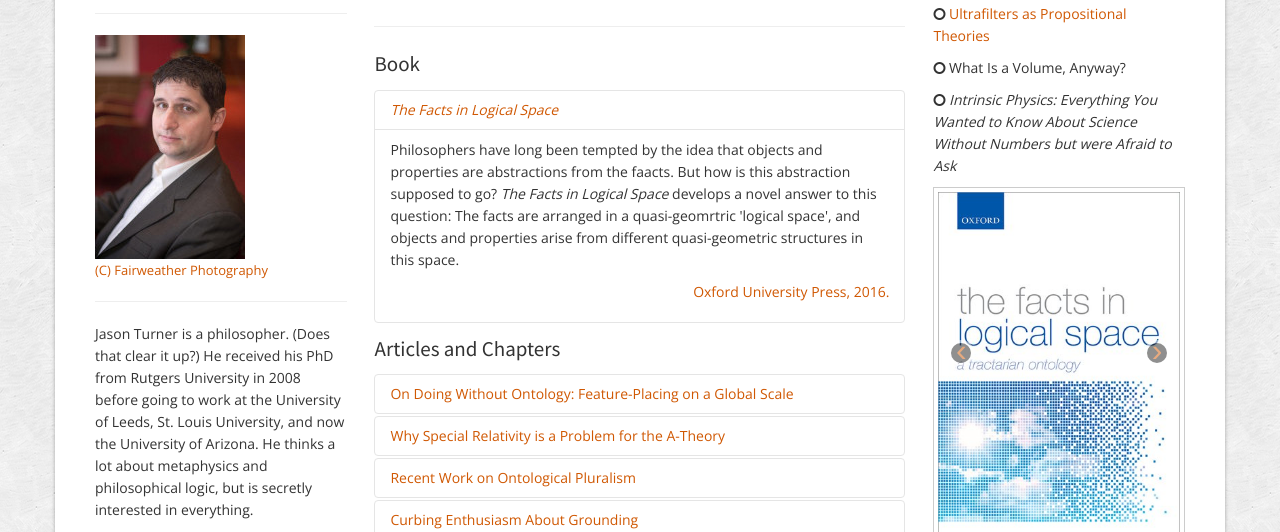
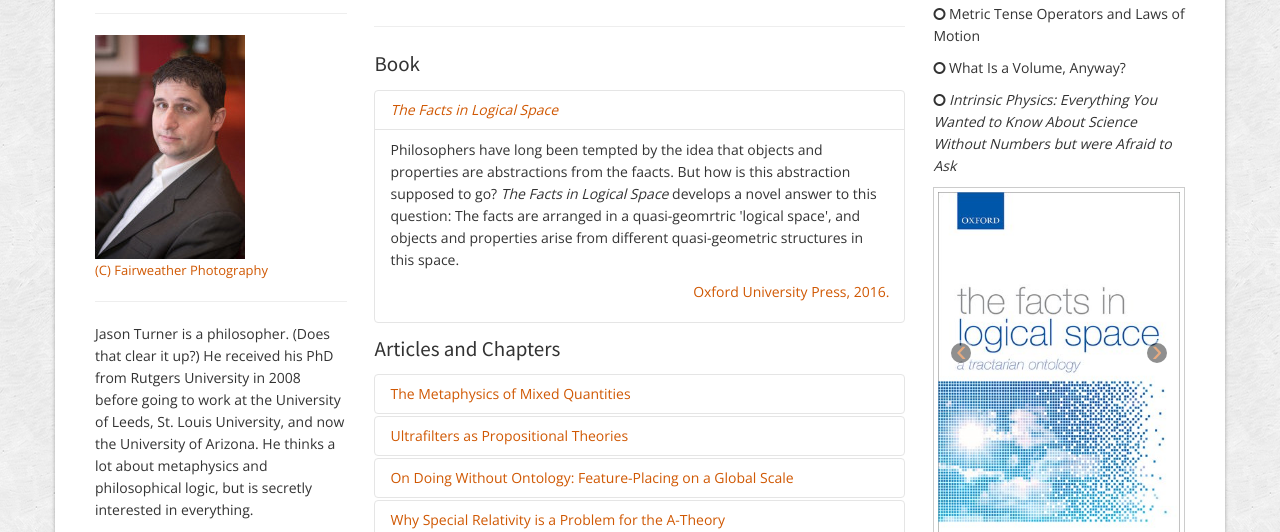
Before and after one commit to jasontturner/JasonTTurner.github.io, a plain HTML site: page index.html in a window 1280 px wide. Shown: the part 268-800 px from the top of the page. Drawn offline with nearby package versions, Linux system fonts and the light colour scheme; a script that the page names is missing.

Commit message:
Add files via upload

```diff
--- a/index.html
+++ b/index.html
@@ -70,6 +70,7 @@
                             <li><a href="https://philpapers.org/profile/10785" target="_blank">PhilPapers</a></li>
                             <li><a href="https://scholar.google.co.uk/citations?user=CN9KaRwAAAAJ&hl=en" target="_blank">Google Scholar</a></li>
                             <li><a href="mailto:jason.t.turner@gmail.com" target="_top">Contact</a></li>
+                            <!----
                             <li class="active dropdown"><a href="" class="dropdown-toggle">LaTeX<strong class="caret"></strong></a>
                               <ul class="dropdown-menu">
 							<li class="dropdown">
@@ -89,6 +90,7 @@
                             </ul>
                             </li>
                             </ul>
+                        -->
                             </div>
                       </div>
                     </div>
@@ -147,6 +149,40 @@
           <h4>Articles and Chapters</h4>
 <div class="jaccordion" id="accordion2">
 
+
+	<div class="accordion-group">
+                    <div class="accordion-heading">
+                      <a class="accordion-toggle" data-toggle="collapse" data-parent="#accordion2" href="#MixedQs">
+                            The Metaphysics of Mixed Quantities
+                      </a>
+                  </div>
+                        <div id="MixedQs" class="accordion-body collapse" active:false>
+                        <div class="accordion-inner">
+                          <p><i>Nous</i>, forthcoming.</p>
+                          <a class="btn btn-primary" href="storage/Quantities-Web.pdf" target="_blank">Penultimate Draft</a>
+                          <a class="btn btn-inverse" href="https://onlinelibrary.wiley.com/doi/10.1111/nous.70003" target="_blank">Final Version</a>
+                        </div>
+                        </div>
+            </div>
+
+
+
+	<div class="accordion-group">
+                    <div class="accordion-heading">
+                      <a class="accordion-toggle" data-toggle="collapse" data-parent="#accordion2" href="#Ultrafilters">
+                            Ultrafilters as Propositional Theories
+                      </a>
+                  </div>
+                        <div id="Ultrafilters" class="accordion-body collapse" active:false>
+                        <div class="accordion-inner">
+                          <p><i>The Philosophy Compass</i> 20.7: 1-15.</p>
+                          <a class="btn btn-primary" href="storage/Ultrafilters-Web.pdf" target="_blank">Penultimate Draft</a>
+                           <a class="btn btn-inverse" href="https://compass.onlinelibrary.wiley.com/doi/full/10.1111/phc3.70047" target="_blank">Final Version</a>
+                        </div>
+                        </div>
+            </div>
+
+
 	<div class="accordion-group">
                     <div class="accordion-heading">
                       <a class="accordion-toggle" data-toggle="collapse" data-parent="#accordion2" href="#RamseyON">
@@ -155,8 +191,9 @@
                   </div>
                         <div id="RamseyON" class="accordion-body collapse" active:false>
                         <div class="accordion-inner">
-                          <p>Forthcoming in K. Bennett and Dean Zimmerman (ed.), <i>Oxford Studies in Metaphysics</i> (Oxford University Press).</p>
+                          <p>In K. Bennett and Dean Zimmerman (ed.), <i>Oxford Studies in Metaphysics</i> (Oxford University Press, 2025): 385--406.</p>
                           <a class="btn btn-primary" href="storage/RamseyNihilism-Web.pdf" target="_blank">Penultimate Draft</a>
+                        <a class="btn btn-inverse" href="https://academic.oup.com/book/59865/chapter/511445401" target="_blank">Final Version</a>
                         </div>
                         </div>
             </div>
@@ -459,10 +496,11 @@
 
 					<h3>Works in Progress</h3>
              	    <!-- <p><i class="icon-circle-blank"></i> <a href="storage/Safely-Believing.pdf" target="_blank">Safely Believing in B-Time</a></p>-->
-              	     <p><i class="icon-circle-blank"></i> <a href="storage/Ultrafilters-Web.pdf" target="_blank">Ultrafilters as Propositional Theories</a></p>
+              	     <!--<p><i class="icon-circle-blank"></i> <a href="storage/Ultrafilters-Web.pdf" target="_blank">Ultrafilters as Propositional Theories</a></p>-->
 					 <!--<p><i class="icon-circle-blank"></i> <a href="storage/Choice-Web.pdf" target="_blank">The Axiom of Choice is a Logical Truth</a></p>
 					 <p><i class="icon-circle-blank"></i> <a href="storage/PSO-Web.pdf" target="_blank">The Expressive Equivalence of Plural and Second-Order Logic</a></p>-->
-					 <p><i class="icon-circle-blank"></i> What Is a Volume, Anyway?</i>
+					 <p><i class="icon-circle-blank"></i> Metric Tense Operators and Laws of Motion</i>
+                     <p><i class="icon-circle-blank"></i> What Is a Volume, Anyway?</i>
                      <p><i class="icon-circle-blank"></i> <i>Intrinsic Physics: Everything You Wanted to Know About Science Without Numbers but were Afraid to Ask</i>
 
 
@@ -490,7 +528,8 @@
 
 
 			<h3>Book Reviews</h3>
-					<p><i class="icon-circle-blank"></i>  <a href="https://ndpr.nd.edu/news/one-being-an-investigation-into-the-unity-of-reality-and-of-its-parts-including-the-singular-object-which-is-nothingness/" target="_blank">Graham Priest, <em>One.</em> Oxford University Press, 2014</a></p>
+					<p><i class="icon-circle-blank"></i>  <a href="https://read.dukeupress.edu/the-philosophical-review/article-abstract/134/2/235/397839" target="_blank">Robert Stalnaker, <em>Propositions.</em> Oxford University Press, 2023</a></p>
+                    <p><i class="icon-circle-blank"></i>  <a href="https://ndpr.nd.edu/news/one-being-an-investigation-into-the-unity-of-reality-and-of-its-parts-including-the-singular-object-which-is-nothingness/" target="_blank">Graham Priest, <em>One.</em> Oxford University Press, 2014</a></p>
                 	<p><i class="icon-circle-blank"></i> <a href="https://ndpr.nd.edu/news/things-philosophical-papers-volume-2/" target="_blank">Steven Yablo, <em>Things: Philosophical Papers, Volume 2.</em> Oxford University Press, 2010.</a></p>
                 	<p><i class="icon-circle-blank"></i> <a href="https://doi.org/10.1093/analys/anp148" target="_blank">Michael Jubien, <em>Possibility.</em> Oxford University Press, 2009.</a></p>
 
```
